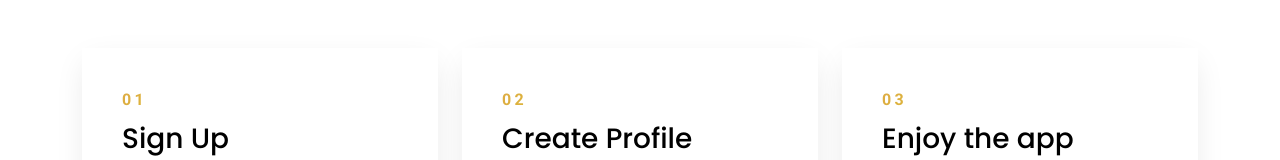
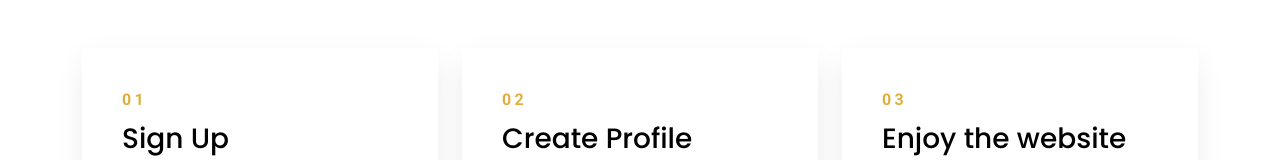
Before and after one commit to heyAfsar/crashtech-ui-bootstrap, a plain HTML site: page index.html in a window 1280 px wide. Shown: the part 2060-2220 px from the top of the page. Drawn offline with Linux system fonts and the light colour scheme.

Commit message:
my first commit app to website

```diff
--- a/index.html
+++ b/index.html
@@ -178,7 +178,7 @@
           <div class="col-md-4">
             <div class="step">
               <span class="number">03</span>
-              <h3>Enjoy the app</h3>
+              <h3>Enjoy the website</h3>
               <p>Lorem ipsum dolor sit amet, consectetur adipisicing elit. Rem, optio.</p>
             </div>
           </div>
```
